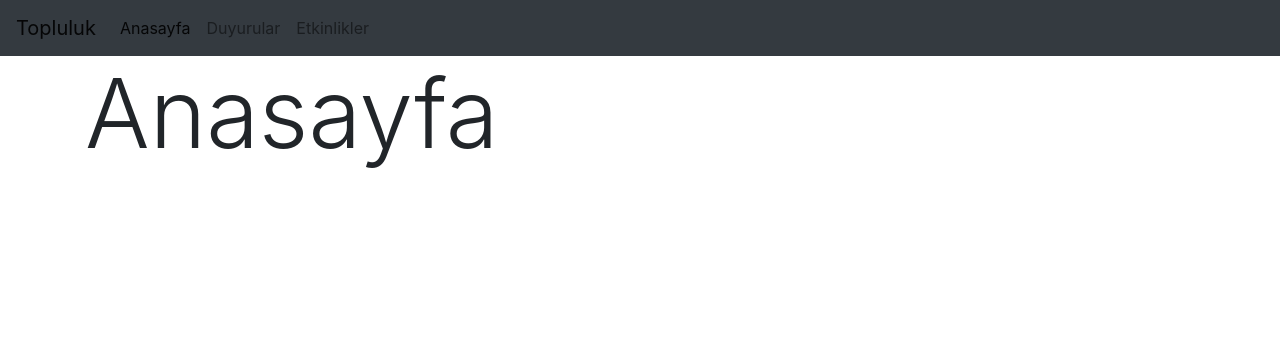
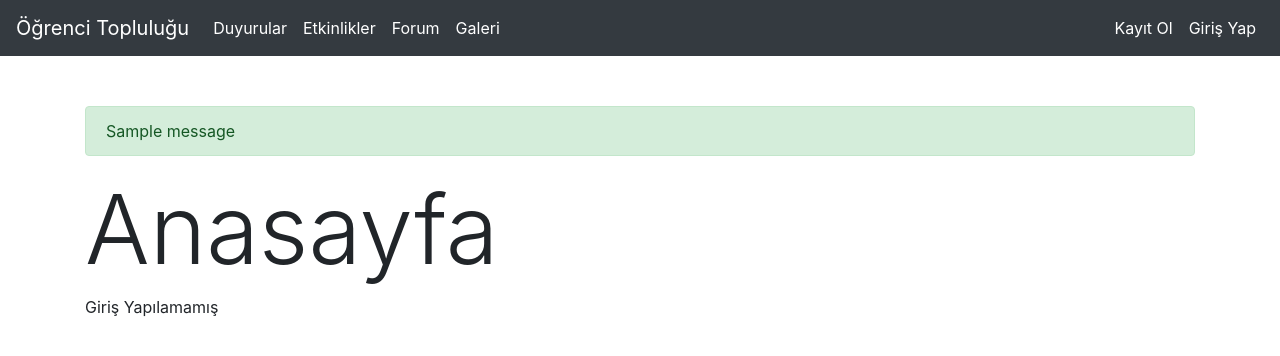
Before and after one commit to seyfsalis/ogrencitoplulugu, a Django app: page / in a window 1280 px wide. Shown: the top 356 px of the page. Run offline with Django 3.2, Linux system fonts and the light colour scheme; tables that the repository leaves empty hold one stand-in row (values such as "Sample post"); one stand-in notice (Sample message) is shown; some libraries are stand-ins or nearby versions.

Commit message:
kullanıcı giriş, çıkış ve kayıt ol işlemleri yapıldı

```diff
--- a/tp/duyuru/urls.py
+++ b/tp/duyuru/urls.py
@@ -2,5 +2,6 @@ from django.urls import path
 from . import views
 
 urlpatterns = [
-    path('liste/', views.listele, name='duyuru-liste')
+    path('liste/', views.listele, name='duyuru-liste'),
+    path('', views.index, name = 'index')
 ]
--- a/tp/galeri/views.py
+++ b/tp/galeri/views.py
@@ -3,4 +3,4 @@ from django.shortcuts import render
 # Create your views here.
 
 def listele(request):
-    return render(request, 'galeri/listele.html')
+    return render(request, 'galeri/liste.html')
--- a/tp/grup/urls.py
+++ b/tp/grup/urls.py
@@ -2,5 +2,5 @@ from django.urls import path
 from . import views
 
 urlpatterns = [
-    path('', views.liste, name='liste')
+    path('liste/', views.liste, name='liste')
 ]
--- a/tp/grup/views.py
+++ b/tp/grup/views.py
@@ -2,8 +2,6 @@ from django.shortcuts import render
 
 # Create your views here.
 
-def index(request):
-    return render(request, "index.html")
 
 def liste(request):
     return render(request, "grup/list.html")
--- a/tp/templates/includes/navbar.html
+++ b/tp/templates/includes/navbar.html
@@ -1,19 +1,38 @@
-<nav class="navbar navbar-expand-lg navbar-light bg-dark">
-    <a class="navbar-brand" href="/">Topluluk</a>
-    <button class="navbar-toggler" type="button" data-toggle="collapse" data-target="#navbarNav" aria-controls="navbarNav" aria-expanded="false" aria-label="Toggle navigation">
+<nav class="navbar navbar-expand-md navbar-dark bg-dark mb-4">
+  <a class="navbar-brand" href="/">Öğrenci Topluluğu</a>
+  <button class="navbar-toggler" type="button" data-toggle="collapse" data-target="#navbarCollapse" aria-controls="navbarCollapse" aria-expanded="false" aria-label="Toggle navigation">
     <span class="navbar-toggler-icon"></span>
   </button>
-    <div class="text-primary" id="navbarNav">
-      <ul class="navbar-nav">
+  <div class="collapse navbar-collapse" id="navbarCollapse">
+    <ul class="navbar-nav mr-auto">
       <li class="nav-item active">
-          <a class="nav-link" href="/">Anasayfa <span class="sr-only">(current)</span></a>
+        <a class="nav-link" href="duyuru/liste">Duyurular</a>
       </li>
-        <li class="nav-item">
-          <a class="nav-link" href="duyuru/list.html">Duyurular</a>
+      <li class="nav-item active">
+        <a class="nav-link" href="etkinlik/liste">Etkinlikler</a>
       </li>
-        <li class="nav-item">
-          <a class="nav-link" href="etkinlik">Etkinlikler</a>
+      <li class="nav-item active">
+        <a class="nav-link" href="forum/liste">Forum</a>
+      </li>
+      <li class="nav-item active">
+        <a class="nav-link" href="galeri/liste">Galeri</a>
       </li>
     </ul>
+
+    <ul class="navbar-nav ml-auto">
+      {% if request.user.is_authenticated %}
+      <li class="nav-item active">
+        <a class="nav-link" href="/user/logout">Çıkış Yap</a>
+      </li>
+      {% else %}
+      <li class="nav-item active">
+        <a class="nav-link" href="/user/register">Kayıt Ol</a>
+      </li>
+      <li class="nav-item active">
+        <a class="nav-link" href="/user/login">Giriş Yap</a>
+      </li>
+      {% endif %}
+    </ul>
+
   </div>
 </nav>
--- a/tp/templates/index.html
+++ b/tp/templates/index.html
@@ -4,4 +4,14 @@
 
 <h1 class="display-1">Anasayfa</h1>
 
+<p>
+
+    {% if request.user.is_authenticated %}
+        Giriş Yapılmış, {{request.user.username}}
+    {% else %}
+        Giriş Yapılamamış
+    {% endif %}
+
+</p>
+
 {% endblock body %}
--- a/tp/templates/layout.html
+++ b/tp/templates/layout.html
@@ -8,7 +8,18 @@
 </head>
 <body>
     {% include "includes/navbar.html" %}
-    <div class = "container">
+    <div style = 'margin-top : 50px;'class = "container">
+        {% if messages %}
+
+                {% for message in messages %}
+                {% if message.tags == 'info'%}
+                <div class="alert alert-danger">{{ message }}</div>
+                {% else %}
+                <div class="alert alert-{{ message.tags }}">{{ message }}</div>
+                {% endif %}
+                {% endfor %}
+
+        {% endif %}
         {% block body %}
 
         {% endblock body %}
--- a/tp/tp/settings.py
+++ b/tp/tp/settings.py
@@ -44,6 +44,7 @@ INSTALLED_APPS = [
     'forum',
     'galeri',
     'django_cleanup',
+    'crispy_forms',
 ]
 
 MIDDLEWARE = [
@@ -133,3 +134,4 @@ STATICFILES_DIRS = [
 
 MEDIA_URL = '/media/'
 MEDIA_ROOT = os.path.join(BASE_DIR, 'media')
+CRISPY_TEMPLATE_PACK = 'bootstrap4'
--- a/tp/tp/urls.py
+++ b/tp/tp/urls.py
@@ -18,7 +18,7 @@ from django.conf.urls.static import static
 
 from django.contrib import admin
 from django.urls import path,include
-from grup.views import index
+from duyuru.views import index
 urlpatterns = [
     path('admin/', admin.site.urls),
     path('user/', include('user.urls')),
--- a/tp/user/urls.py
+++ b/tp/user/urls.py
@@ -1,8 +1,10 @@
 from django.urls import path
 from . import views
 
+app_name = 'user'
+
 urlpatterns = [
-    path('login/', views.login, name='login'),
+    path('login/', views.loginUser, name='login'),
     path('register/', views.register, name='register'),
-    path('logout/', views.logout, name='logout'),
+    path('logout/', views.logoutUser, name='logout'),
 ]
```
Also changed, not shown: tp/templates/forum/liste.html (added, +11 -0 lines), tp/templates/login.html (added, +19 -0 lines), tp/templates/register.html (added, +19 -0 lines), tp/user/forms.py (added, +25 -0 lines), tp/user/views.py (+79 -7 lines), tp/db.sqlite3, tp/templates/galeri/liste.html (renamed from tp/templates/galeri/listele.html), tp/templates/logout.html (added). Lines whose indentation alone changed are shown as unchanged.
